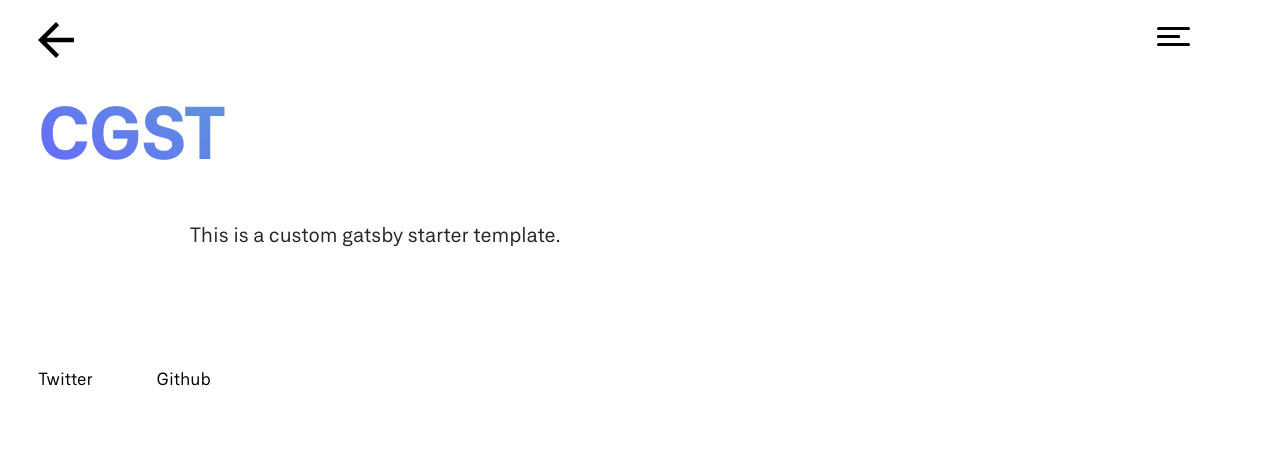
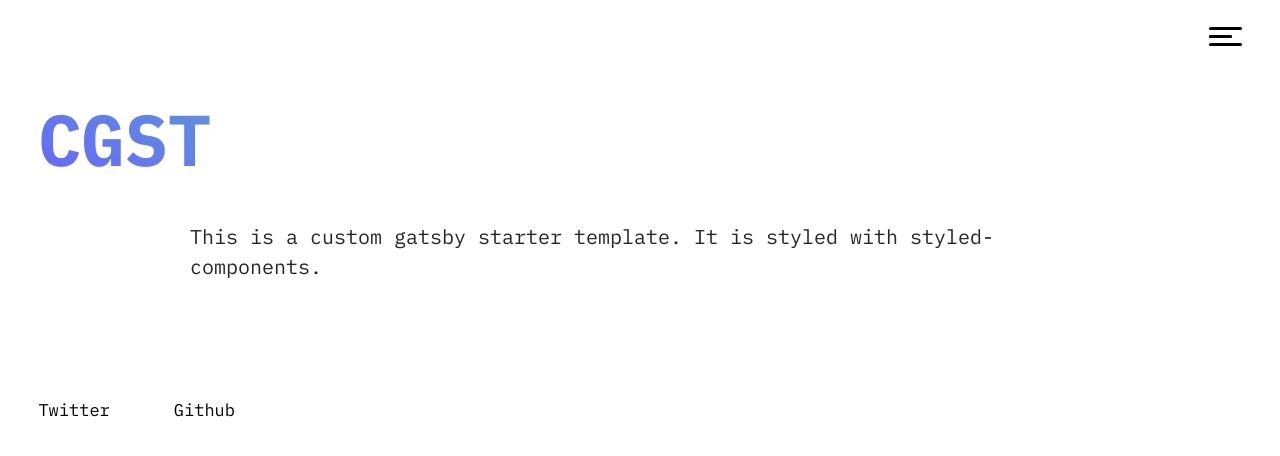
Before and after one commit to lewislbr/lewis-gatsby-starter-blog, a Gatsby site: page / in a window 1280 px wide. Built offline with nearby package versions, Linux system fonts and the light colour scheme; Gatsby itself is replaced by a stand-in of ours.

Commit message:
polishing

```diff
--- /dev/null
+++ b/src/components/HeaderBack.js
@@ -0,0 +1,31 @@
+import React from 'react';
+import { Link } from 'gatsby';
+import styled from 'styled-components';
+
+import FixedBar from '../elements/FixedBar'
+import ArrowBack from '../images/arrow-back.svg';
+
+
+const Icon = styled.div`
+  height: 36px;
+  width: 36px;
+
+  @media (max-width: 849px) {
+    height: 30px;
+    width: 30px;
+  }
+`;
+
+function Header() {
+  return (
+    <FixedBar>
+      <Link to="/">
+        <Icon>
+          <img src={ArrowBack} alt="Back" />
+        </Icon>
+      </Link>
+    </FixedBar>
+  );
+}
+
+export default Header;
--- /dev/null
+++ b/src/components/HeaderNav.js
@@ -0,0 +1,19 @@
+import React from 'react';
+import styled from 'styled-components';
+
+import FixedBar from '../elements/FixedBar';
+import Nav from './Nav';
+
+const HeaderNavBar = styled(FixedBar)`
+  justify-content: flex-end;
+`;
+
+function Header() {
+  return (
+    <HeaderNavBar>
+      <Nav />
+    </HeaderNavBar>
+  );
+}
+
+export default Header;
--- a/src/components/Nav.js
+++ b/src/components/Nav.js
@@ -42,10 +42,6 @@ const NavIconLine = styled.span`
   transform: rotate(0deg);
   -webkit-transition: 0.15s ease-in-out;
   transition: 0.15s ease-in-out;
-
-  @media (max-width: 849px) {
-    height: 2px;
-  }
 `;
 
 const NavIconLine1 = styled(NavIconLine)`
@@ -148,10 +144,10 @@ function Nav() {
         <Link to="/" activeStyle={NavLinkActive}>
           <NavLink>Home</NavLink>
         </Link>
-        <Link to="/Info" activeStyle={NavLinkActive}>
+        <Link to="/info" activeStyle={NavLinkActive}>
           <NavLink>Info</NavLink>
         </Link>
-        <Link to="/Blog" activeStyle={NavLinkActive}>
+        <Link to="/blog" activeStyle={NavLinkActive}>
           <NavLink>Blog</NavLink>
         </Link>
       </NavModal>
--- a/src/components/header.js
+++ /dev/null
@@ -1,49 +0,0 @@
-import React from 'react';
-import { Link } from 'gatsby';
-import styled from 'styled-components';
-
-import ArrowBack from '../images/arrow-back.svg';
-import Nav from '../components/Nav';
-
-const Bar = styled.header`
-  display: flex;
-  flex-direction: row;
-  justify-content: space-between;
-  align-items: center;
-  width: 90%;
-  position: fixed;
-  left: auto;
-  right: auto;
-  z-index: 999;
-  height: 10vh;
-  top: 0px;
-
-  background-color: var(--background-color-translucent);
-  -webkit-backdrop-filter: blur(4px);
-  backdrop-filter: blur(4px);
-`;
-
-const Icon = styled.div`
-  height: 36px;
-  width: 36px;
-
-  @media (max-width: 849px) {
-    height: 30px;
-    width: 30px;
-  }
-`;
-
-function Header() {
-  return (
-    <Bar>
-      <Link to="/">
-        <Icon>
-          <img src={ArrowBack} />
-        </Icon>
-      </Link>
-      <Nav />
-    </Bar>
-  );
-}
-
-export default Header;
--- a/src/components/layout.js
+++ b/src/components/layout.js
@@ -62,16 +62,16 @@ const GlobalStyles = createGlobalStyle`
   }
 
   @font-face {
-    font-family: "NG";
-    src: local('NG400'), url('${font.NG400}') format("woff2");
+    font-family: "IBMPlexMono";
+    src: local('IBMPlexMono400'), url('${font.IBMPlexMono400}') format("woff2");
     font-weight: 400;
     font-style: normal;
     font-display: block;
   }
 
   @font-face {
-    font-family: "NG";
-    src: local('NG700'), url('${font.NG700}') format("woff2");
+    font-family: "IBMPlexMono";
+    src: local('IBMPlexMono700'), url('${font.IBMPlexMono700}') format("woff2");
     font-weight: 700;
     font-style: normal;
     font-display: block;
@@ -91,7 +91,7 @@ const GlobalStyles = createGlobalStyle`
     --secondary-color-a: hsl(351, 100%, 63%);
     --secondary-color-b: hsl(32, 100%, 54%);
     background-color: var(--background-color);
-    font-family: 'NG', sans-serif;
+    font-family: 'IBMPlexMono', sans-serif;
     font-size: 20px;
     font-weight: 400;
     color: var(--primary-color);
--- /dev/null
+++ b/src/elements/FixedBar.js
@@ -0,0 +1,23 @@
+import styled from 'styled-components';
+
+export default styled.header`
+  display: flex;
+  flex-direction: row;
+  align-items: center;
+  position: fixed;
+  left: auto;
+  right: auto;
+  z-index: 999;
+  height: 10vh;
+  width: 100%;
+  padding: 0 var(--sides-padding-desktop);
+  top: 0px;
+
+  background-color: var(--background-color-translucent);
+  -webkit-backdrop-filter: blur(4px);
+  backdrop-filter: blur(4px);
+
+  @media (max-width: 849px) {
+    padding: 0 var(--sides-padding-mobile);
+  }
+`;
--- a/src/fonts/fonts.js
+++ b/src/fonts/fonts.js
@@ -1,4 +1,4 @@
-import NG400 from './NG400.woff2';
-import NG700 from './NG700.woff2';
+import IBMPlexMono400 from './IBMPlexMono400.woff2';
+import IBMPlexMono700 from './IBMPlexMono700.woff2';
 
-export { NG400, NG700 };
+export { IBMPlexMono400, IBMPlexMono700 };
--- a/src/pages/404.js
+++ b/src/pages/404.js
@@ -3,7 +3,7 @@ import { Link } from 'gatsby';
 import styled from 'styled-components';
 
 import Layout from '../components/Layout';
-import SEO from '../components/SEO';
+import SEO from '../components/Seo';
 
 import MainHeading from '../elements/MainHeading';
 import BodyText from '../elements/BodyText';
@@ -28,7 +28,7 @@ function NotFoundPage() {
       <Wrapper>
         <MainHeading>NOT FOUND</MainHeading>
         <BodyText>
-          This page doesn&#39;t exist...  😓.
+          This page doesn&#39;t exist :/
         </BodyText>
         <Link to="/">
           <ButtonCentered>Go home</ButtonCentered>
--- a/src/pages/index.js
+++ b/src/pages/index.js
@@ -1,25 +1,28 @@
 import React from 'react';
-import { Link } from 'gatsby';
-import styled from 'styled-components';
 
 import Layout from '../components/Layout';
-import SEO from '../components/SEO';
+import SEO from '../components/Seo';
 
-import Header from '../components/header'
+import HeaderNav from '../components/HeaderNav';
 import MainHeading from '../elements/MainHeading';
-import BodyText from '../elements/BodyText'
+import BodyText from '../elements/BodyText';
 
 function Home() {
   return (
+    <>
+      <HeaderNav />
       <Layout>
         <SEO
           title="Home"
-        keywords={[``, ``, ``, ``]}
+          keywords={[`keyword`, `keyword`, `keyword`, `keyword`]}
         />
-      <Header />
         <MainHeading>CGST</MainHeading>
-      <BodyText>This is a custom gatsby starter template.</BodyText>
+        <BodyText>
+          This is a custom gatsby starter template. It is styled with
+          styled-components.
+        </BodyText>
       </Layout>
+    </>
   );
 }
 
--- a/src/templates/blog-post.js
+++ b/src/templates/blog-post.js
@@ -2,7 +2,6 @@ import React from 'react';
 import { graphql } from 'gatsby';
 
 import Layout from '../components/Layout';
-import Header from '../components/Header';
 import MainHeading from '../elements/MainHeading';
 import BodyText from '../elements/BodyText';
 import DateText from '../elements/DateText';
@@ -12,7 +11,6 @@ export default ({ data }) => {
 
   return (
     <Layout>
-      <Header />
       <MainHeading>{post.frontmatter.title}</MainHeading>
       <DateText>{post.frontmatter.date}</DateText>
       <BodyText dangerouslySetInnerHTML={{ __html: post.html }} />
```
Also changed, not shown: src/elements/Button.js (+4 -4 lines), src/pages/blog.js (+6 -5 lines), src/pages/info.js (+10 -17 lines), src/fonts/IBMPlexMono400.woff2 (added), src/fonts/IBMPlexMono700.woff2 (added), src/fonts/NG400.woff2 (deleted), src/fonts/NG700.woff2 (deleted), 2 other files. Lines whose indentation alone changed are shown as unchanged.
